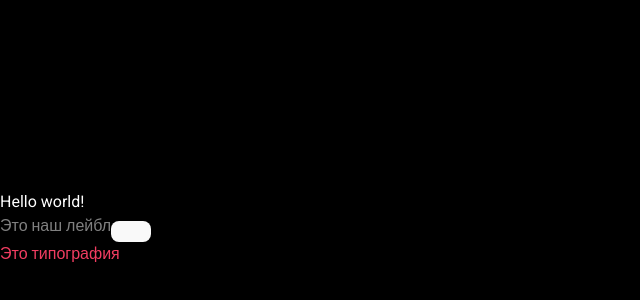
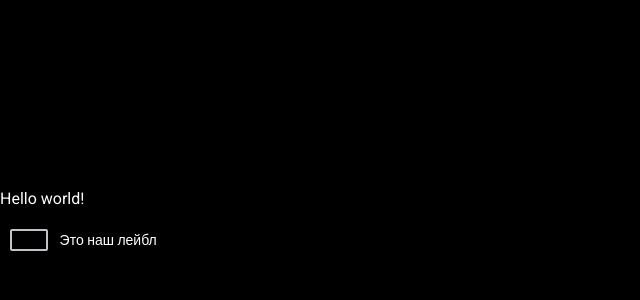
Before and after one commit to DmitrijSergeev/Cards, a React (Vite) app: page / in a window 1280 px wide. Shown: the part 172-472 px from the top of the page, without its empty margins (0-640 px from the left). Built offline with nearby package versions, Linux system fonts and the light colour scheme; a web font is replaced by a local one.

Commit message:
checkbox full

```diff
--- a/src/app/App.tsx
+++ b/src/app/App.tsx
@@ -1,10 +1,6 @@
 import { useState } from 'react'
 
-import { Typography } from '@/components/ui/Typography'
-
-import s from './App.module.scss'
-
-import { Checkbox } from '../components/ui/checkbox'
+import { Checkbox } from '@/components/ui/checkbox'
 export function App() {
   const [checked, setCheked] = useState(false)
 
@@ -16,9 +12,6 @@ export function App() {
     <>
       <div>Hello world!</div>
       <Checkbox checked={checked} label={'Это наш лейбл'} onChange={onchangeHandler} />
-      <Typography as={'label'} className={s.labelName}>
-        Это типография
-      </Typography>
     </>
   )
 }
--- a/src/common/icons/IconWrapper.tsx
+++ b/src/common/icons/IconWrapper.tsx
@@ -0,0 +1,36 @@
+import { HTMLProps, ReactNode, SVGProps } from 'react'
+
+export type IconProps = {
+  color?: string
+  size?: number
+  svgProps?: SVGProps<SVGSVGElement>
+} & Omit<HTMLProps<HTMLSpanElement>, 'color' | 'size'>
+
+type IconWrapperProps = { icon: ReactNode } & IconProps
+
+export const IconWrapper = ({
+  color: colorProp,
+  icon,
+  size: sizeProp,
+  ...restProps
+}: IconWrapperProps) => {
+  const color = colorProp ? colorProp : 'currentColor'
+  const size = sizeProp ? `${sizeProp}rem` : '2.4rem'
+
+  return (
+    <span
+      aria-hidden={'true'}
+      role={'img'}
+      style={{
+        color: color,
+        display: 'inline-flex',
+        fontSize: 'inherit',
+        height: size,
+        width: size,
+      }}
+      {...restProps}
+    >
+      {icon}
+    </span>
+  )
+}
--- a/src/components/ui/checkbox/Checkbox.module.scss
+++ b/src/components/ui/checkbox/Checkbox.module.scss
@@ -1,48 +1,80 @@
-/* .checkbox {
+@import '@/styles/mixins';
+
+.label {
+  @include flex($align: center, $gap: 2px);
+
   cursor: pointer;
 
-  display: flex;
-  align-items: center;
-  justify-content: center;
-
-  width: 20px;
-  height: 20px;
-  margin-right: 20px;
-  padding: 10px;
-
-} */
-.labelDisabled {
+  &.disabled {
+    cursor: initial;
     color: var(--color-dark-100);
   }
 
   .root {
-  s.wrapper {
+    @include flex($align: center, $justify: center);
+
+    cursor: pointer;
+
+    width: 1.4rem;
+    height: 1.4rem;
+
+    background-color: transparent;
+    border-radius: 2px;
+
+    &:not([data-state='checked']) {
+      border: 2px solid var(--color-light-900);
+    }
+
+    &[data-state='checked'] {
+      background-color: var(--color-dark-900);
+    }
+
+    &[data-disabled] {
+      pointer-events: none;
+      cursor: initial;
+      border: 2px solid var(--color-dark-100);
+    }
+
+    &:hover:active([data-state='checked']) {
+      background-color: var(--color-dark-100);
+    }
+
+    &:hover:active:not([data-disabled]) {
+      background-color: var(--color-dark-900);
+      border: 2px solid var(--color-light-100);
+    }
+
+    &:hover:active:not([data-state='checked'], [data-disabled]) {
+      background-color: var(--color-dark-100);
+    }
+
+    &[data-state='checked'][data-disabled] {
+      background-color: var(--color-light-700);
     }
   }
 
-.indicator {
-  width: 18px;
-  height: 18px;
+  .checkboxWrapper {
+    @include flex($align: center, $justify: center);
+
+    width: 3.6rem;
+    height: 3.6rem;
+    border-radius: 50%;
+
+    &:hover:not(.disabled) {
+      background-color: var(--color-dark-500);
     }
 
-.checked {
-  color: black;
+    &:hover:active:not(.disabled) {
+      background-color: var(--color-dark-100);
     }
 
-.name {
-  margin-right: 30px;
-  padding: 5px;
+    &.left {
+      margin-left: -0.9rem;
     }
 
-.default {
-  cursor: pointer;
-
-  display: flex;
-  align-items: center;
-  justify-content: center;
-
-  width: 20px;
-  height: 20px;
-  margin-right: 20px;
-  padding: 10px;
+    .indicator {
+      width: 1.8rem;
+      height: 1.8rem;
     }
+  }
+}
--- a/src/components/ui/checkbox/Checkbox.tsx
+++ b/src/components/ui/checkbox/Checkbox.tsx
@@ -1,42 +1,90 @@
-import { FC } from 'react'
+import { ComponentPropsWithoutRef, ElementRef, forwardRef } from 'react'
 
-import { CheckboxTrue } from '@/components/ui/IconsComponents/checkboxIcons/CheckboxTrue'
+import { CheckIcon } from '@/components/ui/IconsComponents/checkboxIcons/CheckIcon'
 import { Typography } from '@/components/ui/Typography'
 import * as CheckboxRadix from '@radix-ui/react-checkbox'
+import { clsx } from 'clsx'
 
 import s from './Checkbox.module.scss'
+type PositionType = 'default' | 'left'
 
 export type CheckboxProps = {
-  checked?: boolean
-  disabled?: boolean
+  checked: boolean
+  id?: string
   label?: string
-  onChange?: (checked: boolean) => void
-}
-export const Checkbox: FC<CheckboxProps> = props => {
-  const { checked, disabled, label, onChange } = props
+  onCheckedChange: (checked: boolean) => void
+  position?: PositionType
+} & Omit<ComponentPropsWithoutRef<typeof CheckboxRadix.Root>, 'asChild'>
 
-  const className = {
-    label: s.labelDisabled,
-    root: s.root,
-    wrapper: s.wrapper,
+export const Checkbox = forwardRef<ElementRef<typeof CheckboxRadix.Root>, CheckboxProps>(
+  (
+    {
+      checked,
+      className,
+      disabled,
+      id,
+      label,
+      name,
+      onCheckedChange,
+      position = 'default',
+      ...restProps
+    },
+    ref
+  ): JSX.Element => {
+    const classNames = {
+      checkboxWrapper: clsx(s.checkboxWrapper, disabled && s.disabled, s[position]),
+      indicator: s.indicator,
+      label: clsx(s.label, disabled && s.disabled, className),
+      root: clsx(s.root),
     }
 
     return (
-    <div className={className.root}>
-      <div className={className.wrapper}>
-        {label && (
-          <Typography as={'label'} className={className.label}>
-            {label}
-          </Typography>
-        )}
-        <CheckboxRadix.Root checked={checked} disabled={disabled} onCheckedChange={onChange}>
+      <Typography as={'label'} className={classNames.label} variant={'Body2'}>
+        <div className={classNames.checkboxWrapper}>
+          <CheckboxRadix.Root
+            checked={checked}
+            className={classNames.root}
+            disabled={disabled}
+            id={id}
+            name={name}
+            onCheckedChange={onCheckedChange}
+            ref={ref}
+            required={restProps.required}
+          >
             {checked && (
-            <CheckboxRadix.Indicator className={s.indicator}>
-              <CheckboxTrue />
+              <CheckboxRadix.Indicator className={classNames.indicator} forceMount>
+                <CheckIcon size={1.8} />
               </CheckboxRadix.Indicator>
             )}
           </CheckboxRadix.Root>
         </div>
+        {label}
+      </Typography>
+    )
+  }
+)
+
+/*return (
+    <div className={classNames.container}>
+      <Typography as={'label'} className={classNames.label} variant={'Body2'}>
+        <div className={classNames.buttonWrapper}>
+          <CheckboxRadix.Root
+              checked={checked}
+              className={classNames.root}
+              disabled={disabled}
+              id={id}
+              onCheckedChange={onChange}
+              required={required}
+          >
+            {checked && (
+                <CheckboxRadix.Indicator className={classNames.indicator} forceMount>
+                  <CheckIcon />
+                </CheckboxRadix.Indicator>
+            )}
+          </CheckboxRadix.Root>
+        </div>
+        {label}
+      </Typography>
     </div>
 )
-}
+}*/
```
Also changed, not shown: 1 other file (tests, documents, lock files or other folders). Lines whose indentation alone changed are shown as unchanged.
